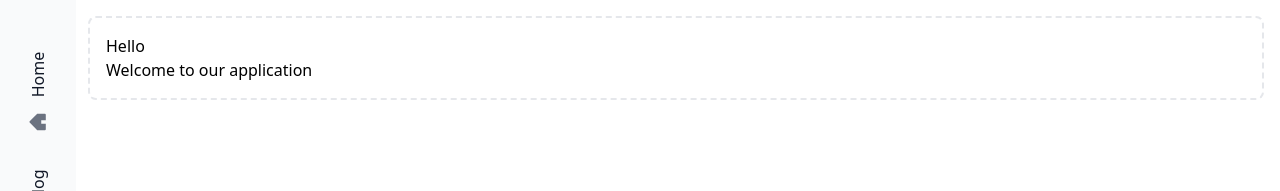
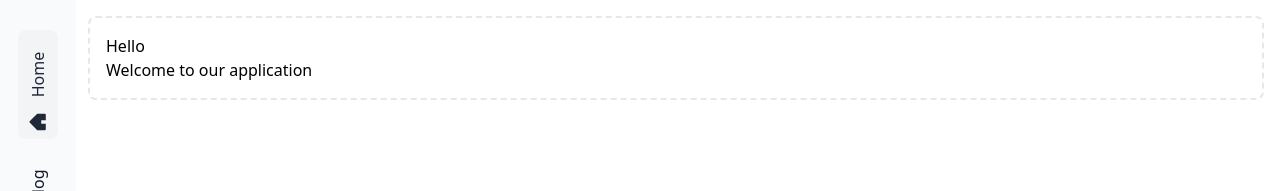
Before and after one commit to sanojcr/It-s-you, an Angular app in the folder frontend/: page /home in a window 1280 px wide. Shown: the top 191 px of the page. Built offline with nearby package versions, Linux system fonts and the light colour scheme.

Commit message:
navbar active style changes

```diff
--- a/frontend/src/app/main-nav/main-nav.component.html
+++ b/frontend/src/app/main-nav/main-nav.component.html
@@ -15,7 +15,7 @@
    <div class=" its-you side-bar pb-3rem h-full py-4 overflow-y-auto bg-gray-50 dark:bg-gray-800">
       <ul class="space-y-2 font-medium">
          <li class="its-you nav-menu">
-            <a href="javascript:void(0)" (click)="navigateToRoute('home')"
+            <a href="javascript:void(0)" (click)="navigateToRoute('home')" [ngClass]="{'active-nav ': isActive('home')}"
                class="nav-item flex items-center p-2 text-gray-900 rounded-lg dark:text-white hover:bg-gray-100 dark:hover:bg-gray-700 group">
                <svg
                   class="w-5 h-5 text-gray-500 transition duration-75 dark:text-gray-400 group-hover:text-gray-900 dark:group-hover:text-white"
@@ -28,7 +28,7 @@
             </a>
          </li>
          <li class="its-you nav-menu">
-            <a href="javascript:void(0)" (click)="navigateToRoute('blog')"
+            <a href="javascript:void(0)" [ngClass]="{'active-nav ': isActive('blog')}" (click)="navigateToRoute('blog')"
                class="nav-item flex items-center p-2 text-gray-900 rounded-lg dark:text-white hover:bg-gray-100 dark:hover:bg-gray-700 group">
                <svg
                   class="w-5 h-5 text-gray-500 transition duration-75 dark:text-gray-400 group-hover:text-gray-900 dark:group-hover:text-white"
@@ -40,7 +40,7 @@
             </a>
          </li>
          <li class="its-you nav-menu">
-            <a href="javascript:void(0)" (click)="navigateToRoute('passion')"
+            <a href="javascript:void(0)" [ngClass]="{'active-nav ': isActive('passion')}" (click)="navigateToRoute('passion')"
                class="nav-item flex items-center p-2 text-gray-900 rounded-lg dark:text-white hover:bg-gray-100 dark:hover:bg-gray-700 group">
                <svg
                   class="w-5 h-5 text-gray-500 transition duration-75 dark:text-gray-400 group-hover:text-gray-900 dark:group-hover:text-white"
--- a/frontend/src/app/main-nav/main-nav.component.scss
+++ b/frontend/src/app/main-nav/main-nav.component.scss
@@ -12,11 +12,11 @@
     overflow-x: hidden;
 }
 
-.its-you.mt-30{
+.its-you.mt-30 {
     margin-top: 30px;
 }
 
-.its-you.m-auto{
+.its-you.m-auto {
     margin: auto;
 }
 
@@ -26,6 +26,6 @@
     }
 }
 
-.its-you.pb-3rem{
+.its-you.pb-3rem {
     padding-bottom: 3rem;
 }
--- a/frontend/src/app/main-nav/main-nav.component.ts
+++ b/frontend/src/app/main-nav/main-nav.component.ts
@@ -54,4 +54,8 @@ export class MainNavComponent implements OnInit {
       console.error(`error navigating to ${route}:`, err);
     });
   }
+
+  isActive(route: string): boolean {
+    return this.router.url === `/${route}`;
+  }
 }
--- a/frontend/src/styles.scss
+++ b/frontend/src/styles.scss
@@ -3,4 +3,19 @@
 @import "tailwindcss/components";
 @import "tailwindcss/utilities";
 
-// @import "flowbite";
+
+.active-nav {
+    background-color: #f3f4f6;
+    color: #1f2937;
+    svg {
+        color: #1f2937;
+    }
+}
+
+.dark .active-nav {
+    background-color: #374151 !important;
+    color: #ffffff !important;
+    svg {
+        color: #ffffff;
+    }
+}
```
